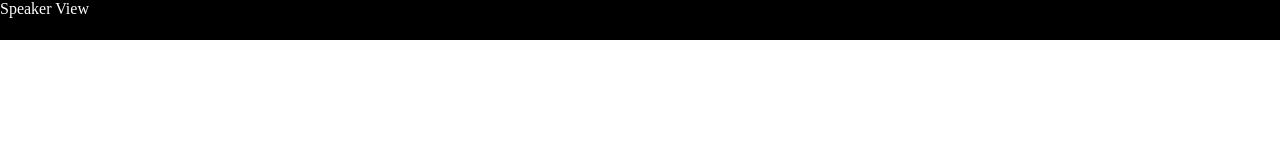
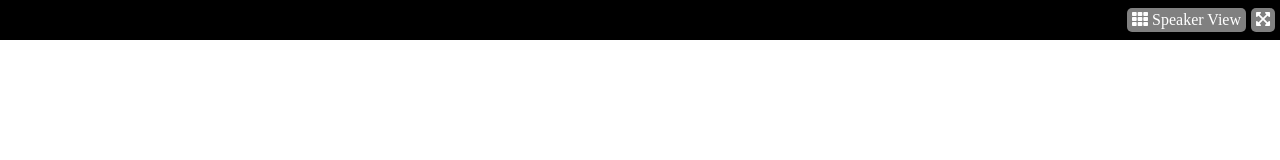
Before and after one commit to AlessandroBonifazi/html-css-zoom, a plain HTML site: page index.html in a window 1280 px wide. Drawn offline with Linux system fonts and the light colour scheme.

Commit message:
adding icons and float header

```diff
--- a/css/style.css
+++ b/css/style.css
@@ -14,5 +14,16 @@ body {
 header {
     height: 5vh;
     width: 100vw;
+    display: flex;
+    justify-content: flex-end;
+    align-items: center;
     background-color: black;
 }
+
+.view-mode {
+    margin-right: 5px;
+    padding: 3px 5px;
+    background-color: grey;
+    border-radius: 5px;
+    cursor: pointer;
+}
--- a/index.html
+++ b/index.html
@@ -16,9 +16,8 @@
 <body>
     <!-- window options -->
     <header>
-        <div class="view-mode"><i class="fa-solid fa-grid"></i>Speaker View</div>
-        <div class="fullscreen"><i class="fa-solid fa-maximize"></i></div>
-
+        <div class="view-mode"><i class="fas fa-th"></i> Speaker View</div>
+        <div class="view-mode"><i class="fas fa-expand-arrows-alt"></i></div>
     </header>
 
     <main>
```
